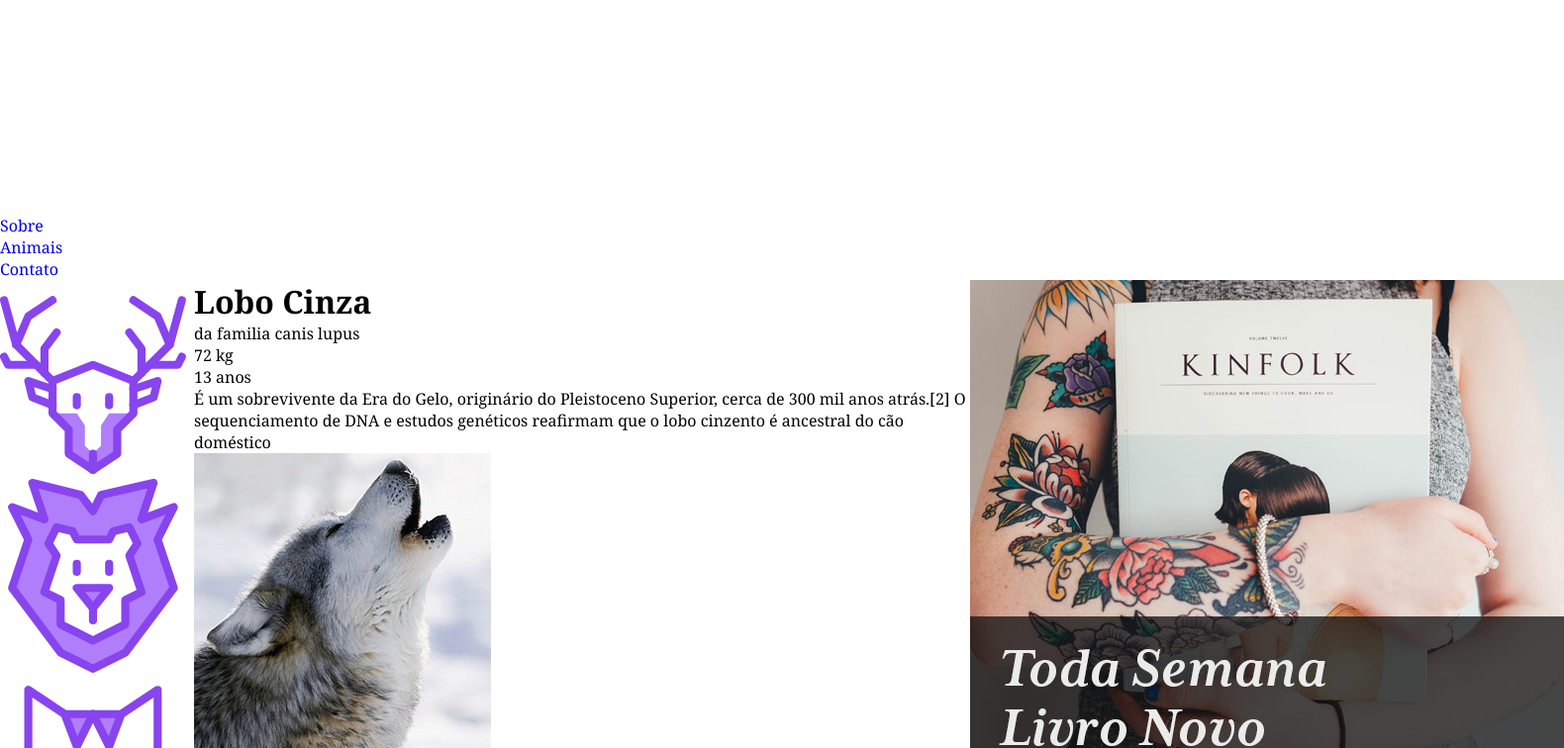
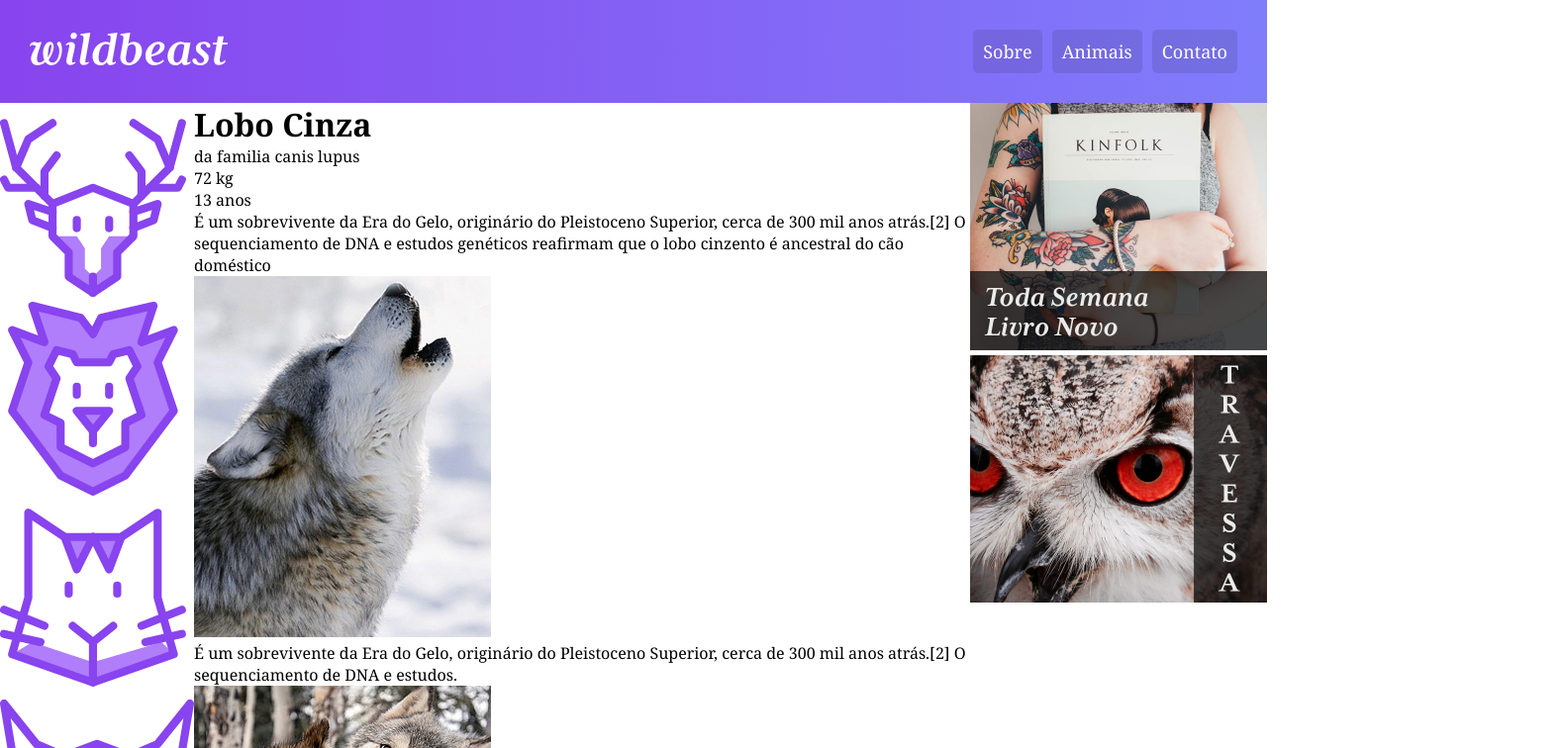
Before and after one commit to henriquekirchheck/css-grid, a plain HTML site: page index.html in a window 1280 px wide. Shown: the top 756 px of the page at 99% size, 1580 px wide, since content can reach past the window. Drawn offline with Linux system fonts and the light colour scheme.

Commit message:
Styled header

```diff
--- a/style.css
+++ b/style.css
@@ -20,6 +20,10 @@ a {
   text-decoration: none;
 }
 
+img {
+  max-width: 100%;
+}
+
 .estrutura {
   display: grid;
   grid-template-columns: minmax(160px, 1fr) 4fr 300px;
@@ -32,6 +36,35 @@ a {
 
 .header {
   grid-area: header;
+  display: grid;
+  background-image: linear-gradient(to right, #8844ee, #807DFB);
+  padding: 30px;
+  grid-template-columns: 1fr auto;
+  align-items: center;
+}
+
+.logo {
+  max-width: 200px;
+}
+
+.header nav ul {
+  display: flex;
+  flex-wrap: wrap;
+  gap: 10px;
+}
+
+.header nav a {
+  display: block;
+  padding: 10px;
+  color: white;
+  font-size: 1.125em;
+  background-color: rgba(0, 0, 0, .1);
+  border-radius: 5px;
+  transition: 0.1s;
+}
+
+.header nav a:hover {
+  background-color: rgba(0, 0, 0, .5);
 }
 
 .sidenav {
```
